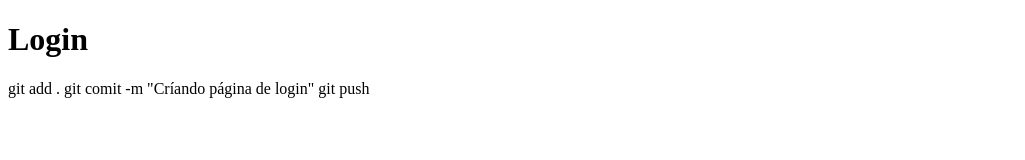
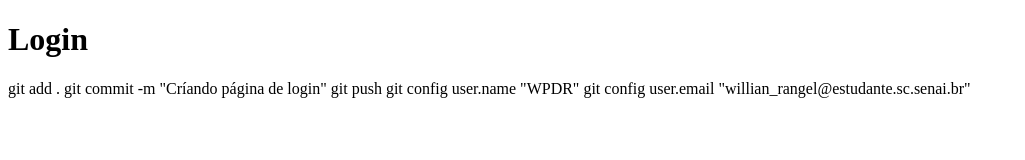
Before and after one commit to WPDR/login-html, a plain HTML site: page index.html in a window 1280 px wide. Shown: the whole page, without its empty margins (0-1025 px from the left). Drawn offline with Linux system fonts and the light colour scheme.

Commit message:
Críando página de login

```diff
--- a/index.html
+++ b/index.html
@@ -8,7 +8,9 @@
 <body>
     <h1>Login</h1>
     git add .
-    git comit -m "Críando página de login"
+    git commit -m "Críando página de login"
     git push
+    git config user.name "WPDR"
+    git config user.email "willian_rangel@estudante.sc.senai.br"
 </body>
 </html>
```
